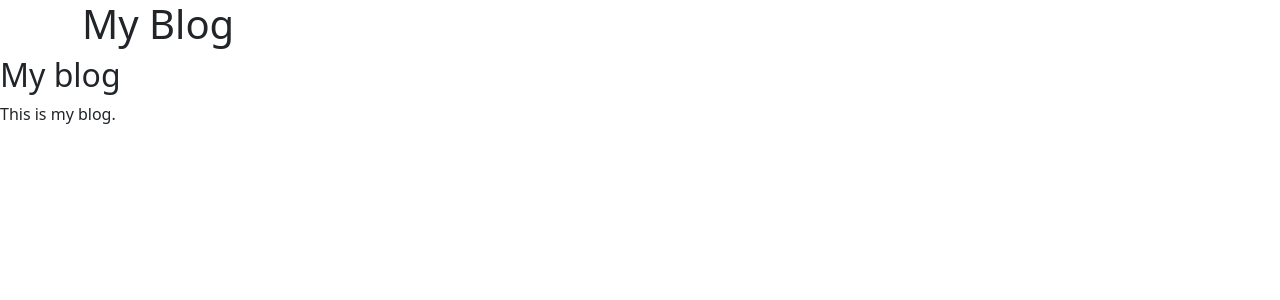
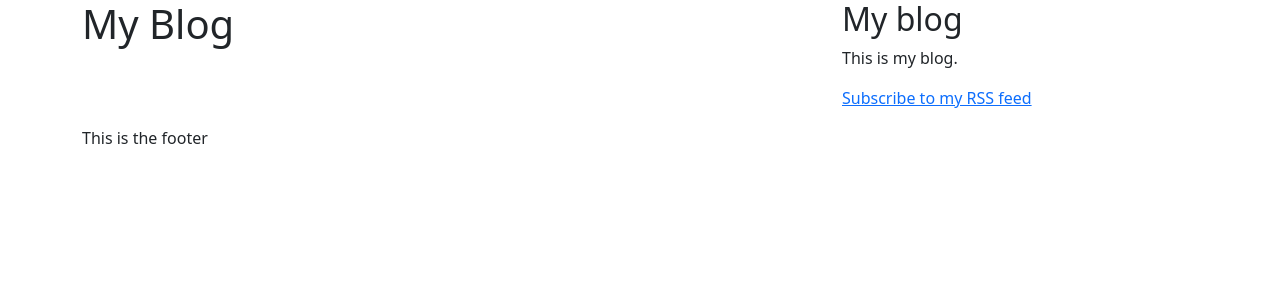
Before and after one commit to ayosamobitade/Blog-Application, a Django app: template blog/templates/blog/post/list.html in a window 1280 px wide. Shown: the top 300 px of the page. Run offline with Django 4.2, Linux system fonts and the light colour scheme; the template is opened without the code that fills it, so the values that code supplies are empty.

Commit message:
blog updated

```diff
--- a/blog/templates/blog/base.html
+++ b/blog/templates/blog/base.html
@@ -8,17 +8,31 @@
 <link href="{% static 'css/blog.css' %}" rel="stylesheet">
 </head>
 <body>
-    <div class="container">
-        {% block header %}
+    <div class="container-sm">
+        <div class="row">
+            <div class="col-8">
+                {% block header %}
+                {% block blogtitle %}{% endblock %}
 
-        {% endblock %}
-        {% block content %}{% endblock %}
+                {% endblock %}
+                {% block content %}{% endblock %}
             </div>
-            <div id="sidebar">
-            <h2>My blog</h2>
-            <p>This is my blog.</p>
+            <div class="col-4">
+                <h2>My blog</h2>
+                <p>This is my blog.</p>
+                <p>
+                    <a href="{% url "blog:post_feed" %}">Subscribe to my RSS feed</a>
+                    </p>
             </div>
-        {% block footer %}{% endblock %}
+          </div>
+          <div class="row">
+            <div class="col">
+                {% block footer %} This is the footer {% endblock %}
+            </div>
+          </div>
+
+
+
       </div>
 
 
--- a/blog/urls.py
+++ b/blog/urls.py
@@ -1,5 +1,7 @@
 
 from django.urls import path
+
+from blog.feeds import latestPostsFeed
 from . import views
 
 app_name = 'blog'
@@ -9,4 +11,5 @@ urlpatterns = [
     path('', views.PostListView.as_view(), name='post_list'),
     path('<int:year>/<int:month>/<int:day>/<slug:post>/', views.post_detail, name='post_detail'),
     path('<int:post_id>/share/', views.post_share, name = 'post_share'),
+    path('feed/', latestPostsFeed(), name = 'post_feed'),
 ]
--- a/myblog/settings.py
+++ b/myblog/settings.py
@@ -43,6 +43,8 @@ INSTALLED_APPS = [
     'taggit',
     'django.contrib.sites',
     'django.contrib.sitemaps',
+
+
 ]
 
 MIDDLEWARE = [
--- a/myblog/urls.py
+++ b/myblog/urls.py
@@ -28,4 +28,4 @@ urlpatterns = [
     path("", include("pages.urls")),
     path('sitemap.xml', sitemap, {'sitemaps':sitemaps},
     name = 'django.contrib.sitemaps.views.sitemap')
-]
+    ]
```
Also changed, not shown: blog/feeds.py (added, +18 -0 lines).
